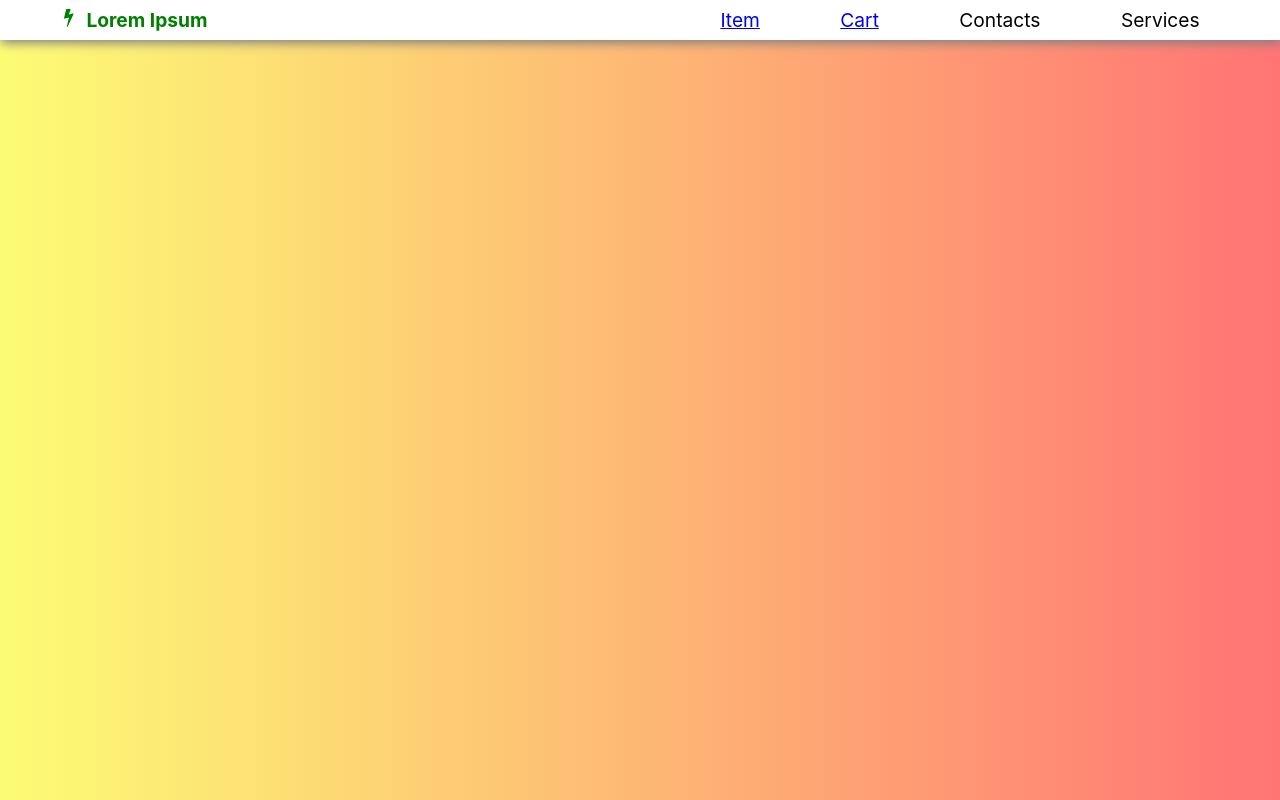
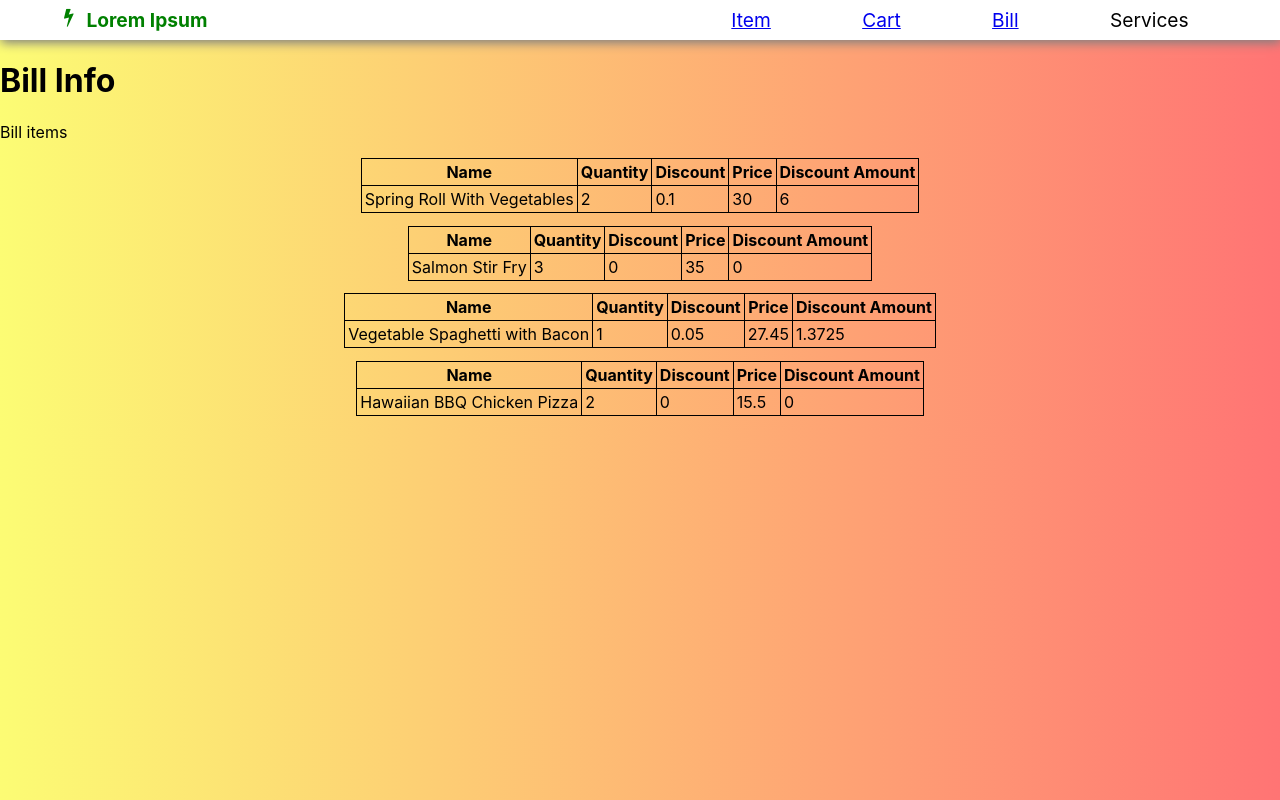
Before and after one commit to Aneesha-Maiya/Food-Cart, a React (Create React App) app: page /Bill in a window 1280 px wide. Built offline with nearby package versions, Linux system fonts and the light colour scheme.

Commit message:
Added Bill component

```diff
--- a/src/App.css
+++ b/src/App.css
@@ -183,3 +183,18 @@ body{
   border: none;
   border-radius: 1vw;
 }
+
+.Bill-Heading{
+  text-align: center;
+}
+
+.Bill-Content table{
+    border:solid 1px black;
+    border-collapse:collapse;
+    margin: 1vw;
+}
+
+.Bill-Content th,td{
+  border:solid 1px black;
+  padding: 3px;
+}
--- a/src/App.js
+++ b/src/App.js
@@ -13,6 +13,7 @@ import './App.css';
 import { useState,useEffect} from 'react'
 import {Route,Routes,BrowserRouter as Router} from 'react-router-dom';
 import Landing from './Components/Landing';
+import Bill from './Components/Bill';
 
 export default function App() {
   const foodItemsArray = [
@@ -106,6 +107,8 @@ export default function App() {
     })
     setTotalAmount(totalAmount)
   }
+  const mapItem = () => {
+  }
   return (
     <>
         <Navbar/>
@@ -157,6 +160,16 @@ export default function App() {
        </>
       ))} />
       <Route path='/' element ={<Landing/>}/>
+      <Route path='/Bill'
+      element = {
+        <>
+        <h1>Bill Info</h1>
+        <p>Bill items</p>
+        <Bill
+          itemstate = {item}
+        />
+        </>
+      }/>
   </Routes>
     </>
   )
--- /dev/null
+++ b/src/Components/Bill.js
@@ -0,0 +1,35 @@
+import React from 'react'
+
+export default function Bill(props) {
+  const item = props.itemstate;
+  return (
+    <>
+        <div className="Bill-Content">
+            {
+                item.map((items,index)=>{
+                    return(
+                        <center>
+                            <table>
+                                <tr>
+                                    <th>Name</th>
+                                    <th>Quantity</th>
+                                    <th>Discount</th>
+                                    <th>Price</th>
+                                    <th>Discount Amount</th>
+                                </tr>
+                                <tr>
+                                    <td>{items.name}</td>
+                                    <td>{items.quantity}</td>
+                                    <td>{items.discountPercentage}</td>
+                                    <td>{items.price}</td>
+                                    <td>{items.discountPercentage*items.price*items.quantity}</td>
+                                </tr>
+                            </table>
+                        </center>
+                    )
+                })
+            }
+        </div>
+    </>
+  )
+}
--- a/src/Components/Navbar.js
+++ b/src/Components/Navbar.js
@@ -9,7 +9,7 @@ export default function Navbar(){
             <ul className='Navbar_List'>
                 <li className='Navbar_Items'><Link to="/Item">Item</Link></li>
                 <li className='Navbar_Items'><Link to="/Cart">Cart</Link></li>
-                <li className='Navbar_Items'>Contacts</li>
+                <li className='Navbar_Items'><Link to="/Bill">Bill</Link></li>
                 <li className='Navbar_Items'>Services</li>
             </ul>
 
```
